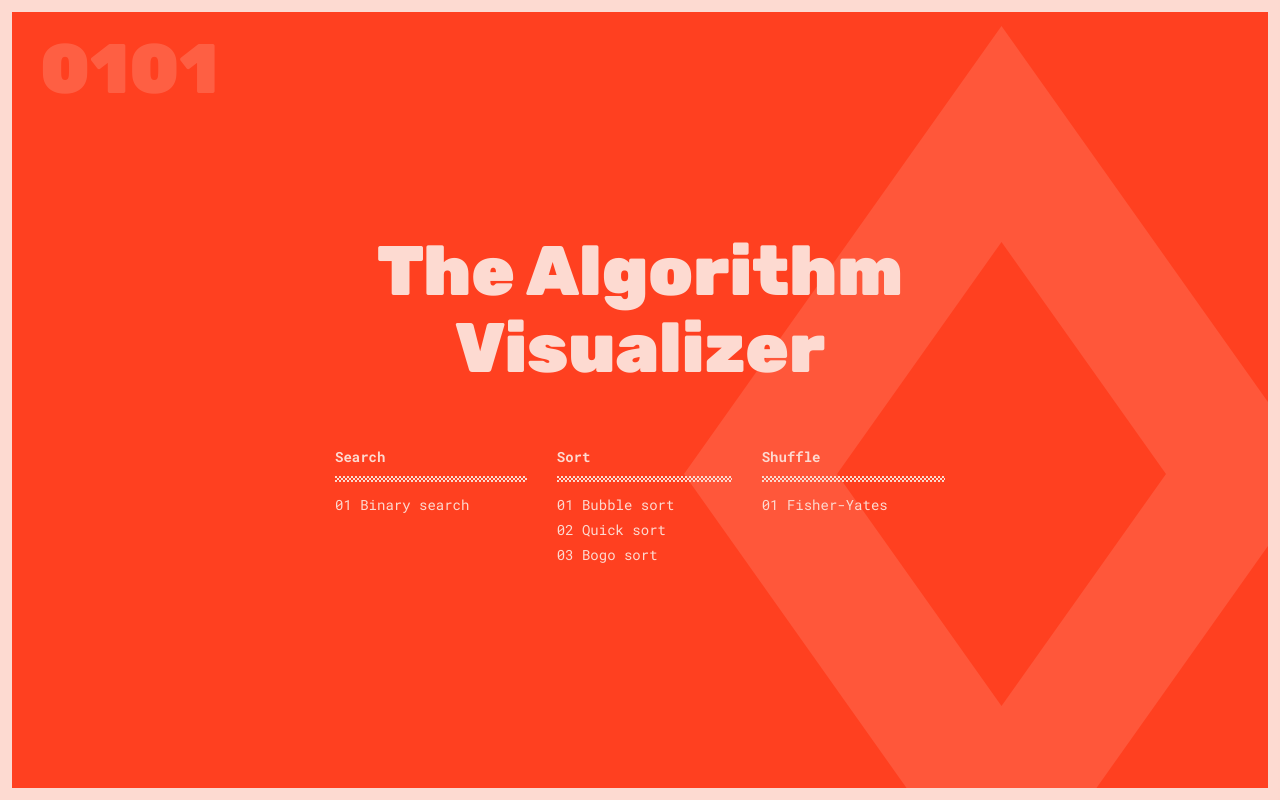
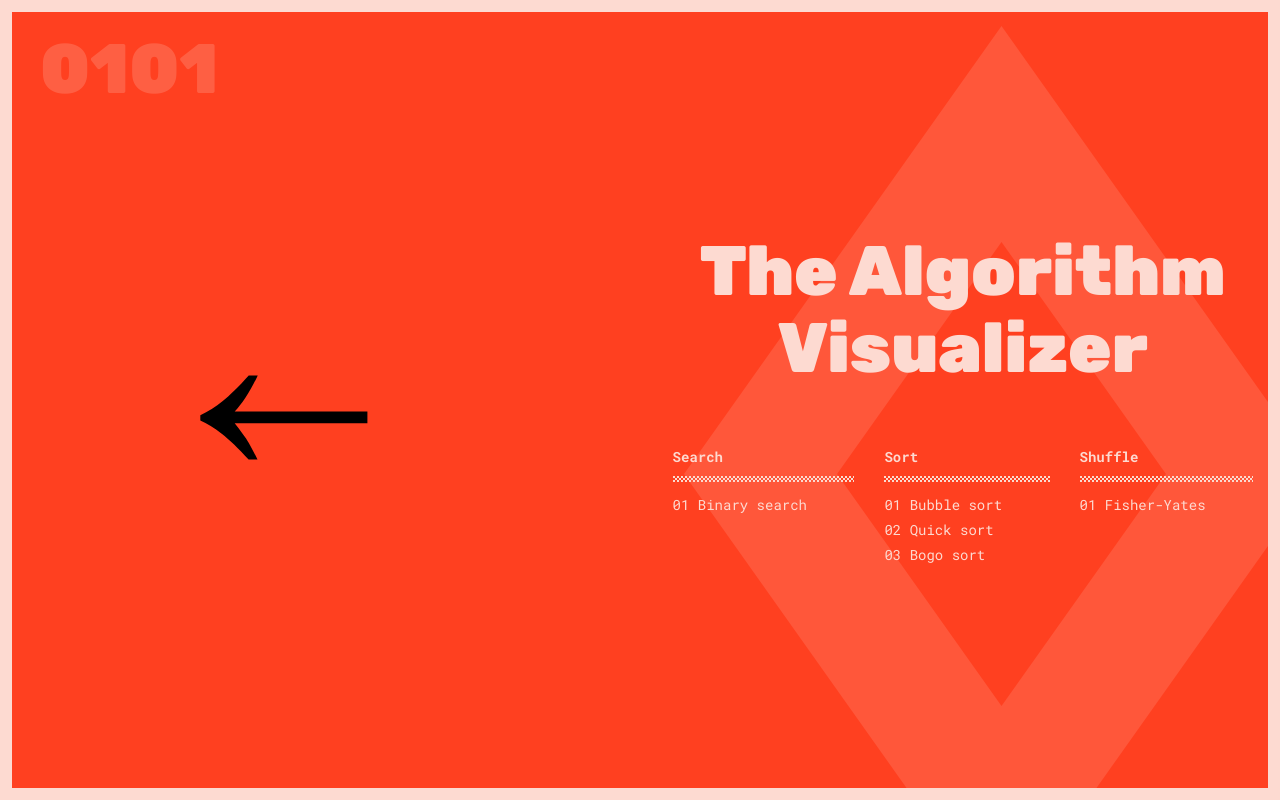
Before and after one commit to chardos/algorithm-viz, a React app: page / in a window 1280 px wide. Built offline with nearby package versions, Linux system fonts and the light colour scheme.

Commit message:
Svg icons

```diff
--- a/src/App.js
+++ b/src/App.js
@@ -1,5 +1,6 @@
 import React, { Component } from 'react';
 import Header from './components/Common/Header/Header';
+import BackIcon from './components/Svg/BackIcon/BackIcon';
 import './App.scss';
 
 class App extends Component {
@@ -7,6 +8,7 @@ class App extends Component {
     return (
         <div className="App">
             <div className="border-wrap">
+                <BackIcon />
                 <Header />
                 {this.props.children}
             </div>
--- a/src/components/Splash/Splash.scss
+++ b/src/components/Splash/Splash.scss
@@ -29,4 +29,9 @@
     line-height: 1.8;
     color: $creamy-red;
     text-decoration: none;
+    transition: 0.3s all;
+
+    &:hover{
+        color: white;
+    }
 }
--- /dev/null
+++ b/src/components/Svg/BackIcon/BackIcon.js
@@ -0,0 +1,12 @@
+import React from 'react';
+
+export default function BackIcon(props) {
+    return (
+        <svg width="960px" height="560px" viewBox="0 0 960 560" >
+        <g>
+        	<path d="M351.846,368.432c-15.414-16.809-28.746-29.589-39.99-38.34c-11.242-8.754-21.85-15.273-31.82-19.561v-7.825 c11.477-5.563,22.604-12.665,33.385-21.3c10.781-8.636,23.646-21.299,38.6-37.991h13.389 c-10.895,23.299-22.312,41.208-34.254,53.728h197.332v17.561H331.154c8.812,11.242,14.955,19.589,18.432,25.039 c3.479,5.447,8.637,15.01,15.475,28.689H351.846z"/>
+        </g>
+        </svg>
+
+    );
+};
--- a/src/utils.js
+++ b/src/utils.js
@@ -6,7 +6,6 @@ export function swap(items: [], firstIndex: number, secondIndex: number) : []{
     newItems[secondIndex] = items[firstIndex];
     return newItems;
 }
-
 
 // Fisher yates shuffle
 export function randomizeArray(array: [], currentIndex: number = array.length - 1) : []{
```
Also changed, not shown: 1 other file (tests, documents, lock files or other folders).
